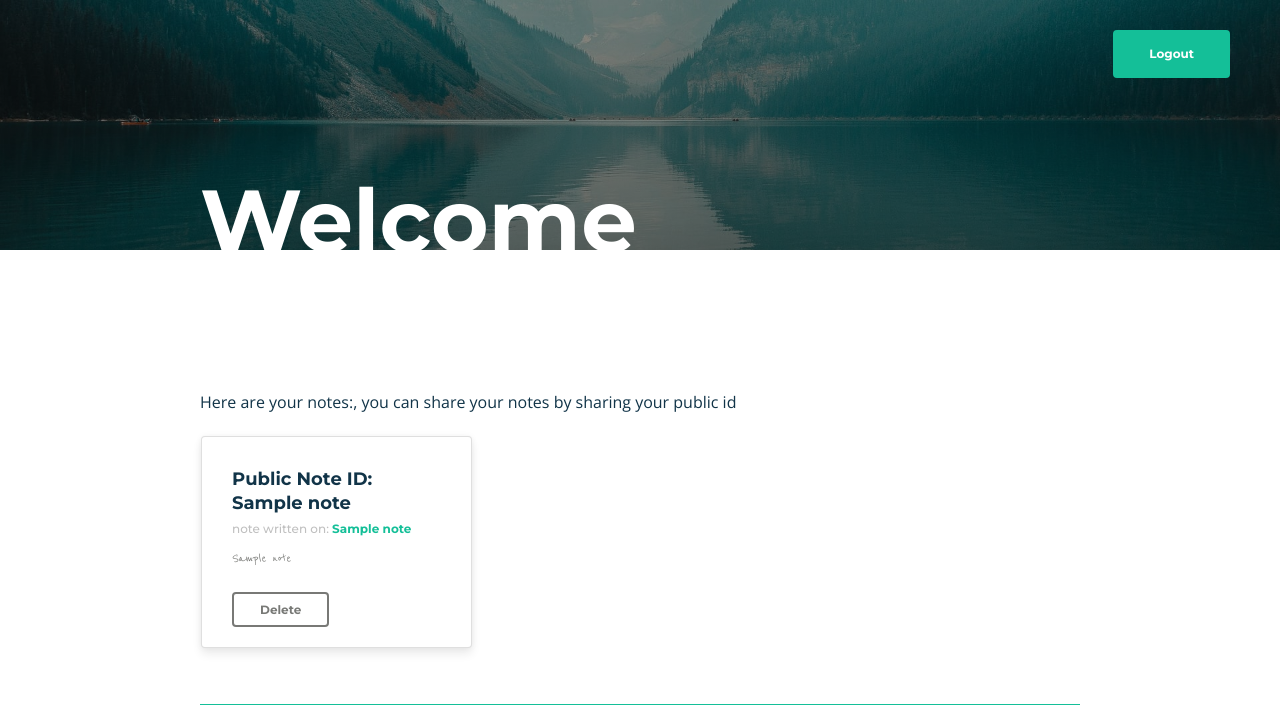
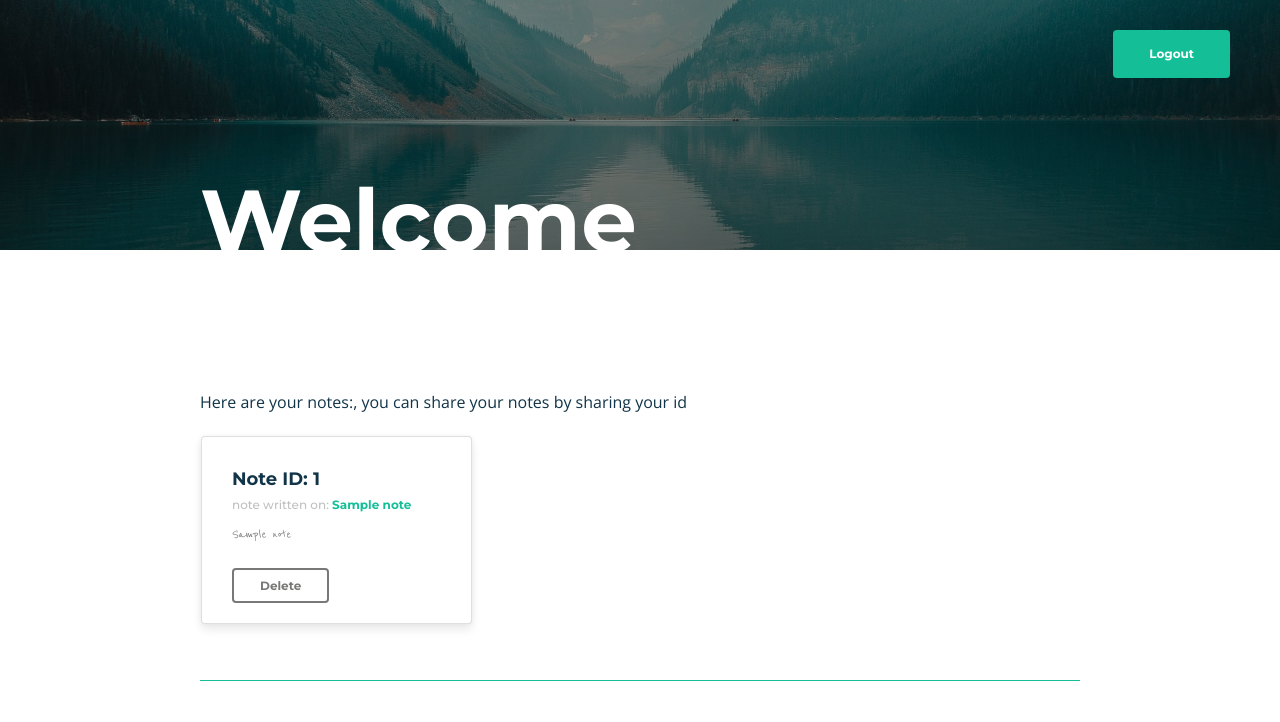
Before and after one commit to cstiitu/MySecretNotes, a Flask app: template templates/notes.html in a window 1280 px wide; the page is wider, and only the part inside the window is pictured. Shown: the top 722 px of that part. Run offline with Flask 3, Linux system fonts and the light colour scheme; the template is opened without the code that fills it: most values are stand-ins (such as "Sample title", 1, 10 or a date in 2020); some libraries are stand-ins or nearby versions.

Commit message:
Added vulnerability

```diff
--- a/app.py
+++ b/app.py
@@ -25,8 +25,7 @@ CREATE TABLE notes (
     id INTEGER PRIMARY KEY AUTOINCREMENT,
     assocUser INTEGER NOT NULL,
     dateWritten DATETIME NOT NULL,
-    note TEXT NOT NULL,
-    publicID INTEGER NOT NULL
+    note TEXT NOT NULL
 );
 
 CREATE TABLE users (
@@ -37,8 +36,10 @@ CREATE TABLE users (
 """)
     db.execute("INSERT INTO users VALUES(null,?, ?);", ("admin", "pbkdf2:sha256:150000$siQ6si2q$eb30acb6b5751a022ad0101c85eda833dca9f8776e191ca28b6286abc0a08495"))
     db.execute("INSERT INTO users VALUES(null,?, ?);", ("bernardo", "pbkdf2:sha256:150000$xbRn40ZJ$e755f49aec660af12a59ab41703f747165522328716146d8991ac7addbd1aeae"))
-    db.execute("INSERT INTO notes VALUES(null,2,'1993-09-23 10:10:10','hello my friend',1234567890);")
-    db.execute("INSERT INTO notes VALUES(null,2,'1993-09-23 12:10:10','i want lunch pls',1234567891);")
+    db.execute("INSERT INTO users VALUES(null,?, ?);", ("hans_bjarne", "pbkdf2:sha256:150000$xhTcwDIz$1daa3d226916c2740add892e66f20728a093534ba9da380ba7adb551a4a0c288"))
+    db.execute("INSERT INTO notes VALUES(null,2,'1993-09-23 10:10:10','hello my friend');")
+    db.execute("INSERT INTO notes VALUES(null,2,'1993-09-23 12:10:10','i want lunch pls');")
+    db.execute("INSERT INTO notes VALUES(null,3,'2011-11-11 11:11:11','Very private note to self: How to get into SSH: ssh -J pensim@130.226.143.130 hans_bjarne@10.0.1.47 password: mygoodpassword');")
     conn.commit()
 
 
@@ -75,8 +76,8 @@ def notes():
             note = request.form['noteinput'].strip()
             db = connect_db()
             c = db.cursor()
-            statement = "INSERT INTO notes(id,assocUser,dateWritten,note,publicID) VALUES(null,?,?,?,?);"
-            fields = (session['userid'],time.strftime('%Y-%m-%d %H:%M:%S'),note,random.randrange(1000000000, 9999999999))
+            statement = "INSERT INTO notes(id,assocUser,dateWritten,note) VALUES(null,?,?,?);"
+            fields = (session['userid'],time.strftime('%Y-%m-%d %H:%M:%S'),note)
             print(statement)
             c.execute(statement, fields)
             db.commit()
@@ -85,13 +86,13 @@ def notes():
             noteid = request.form['noteid']
             db = connect_db()
             c = db.cursor()
-            statement = "SELECT * from NOTES where publicID = ?"
+            statement = "SELECT * from NOTES where id = ?"
             fields = (noteid,)
             c.execute(statement, fields)
             result = c.fetchone()
             if(result is not None):
-                statement = "INSERT INTO notes(id,assocUser,dateWritten,note,publicID) VALUES(null,?,?,?,?);"
-                fields = (session['userid'],result['dateWritten'],result['note'],result['publicID'])
+                statement = "INSERT INTO notes(id,assocUser,dateWritten,note) VALUES(null,?,?,?);"
+                fields = (session['userid'],result['dateWritten'],result['note'])
                 c.execute(statement, fields)
             else:
                 importerror="No such note with that ID!"
--- a/templates/note.html
+++ b/templates/note.html
@@ -13,7 +13,7 @@
 
   <li class="card notes__card-wrapper">
     <div class="card-body notes__card-body">
-      <h5 class="card-title notes__card-title">Public Note ID: {{note[4]}}</h5>
+      <h5 class="card-title notes__card-title">Note ID: {{note[0]}}</h5>
       <h6 class="card-subtitle mb-2 notes__card-subtitle">note written on: <span class="notes__card-subtitle--date ">{{ note[2] }}</span></h6>
       <p class="card-text">{{ note[3] }}</p>
       <button href="#" class="card-link card-delete-button btn-outline-sm">Delete</button>
--- a/templates/notes.html
+++ b/templates/notes.html
@@ -266,7 +266,7 @@ ol, ul, dl {
         </article>
       </section>
       <section class="notes__body-content notes__body-top-padding">
-        <p class="notes__text">Here are your notes:, you can share your notes by sharing your public id</p>
+        <p class="notes__text">Here are your notes:, you can share your notes by sharing your id</p>
         <ul class="notes__item-container">
             {% for note in notes %}
               {% include "note.html" %}
```
Also changed, not shown: db.sqlite3.
